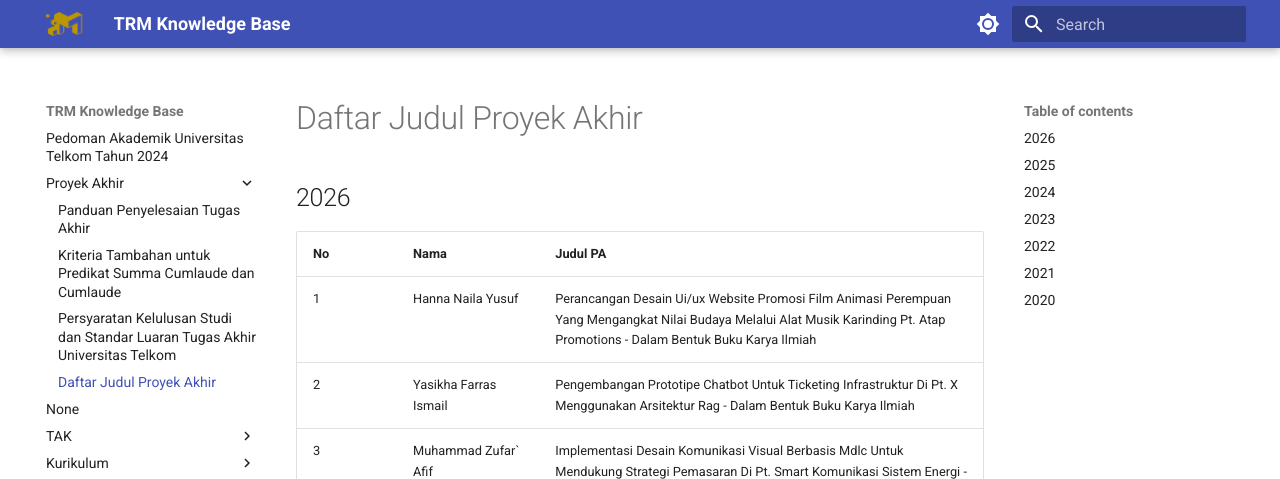
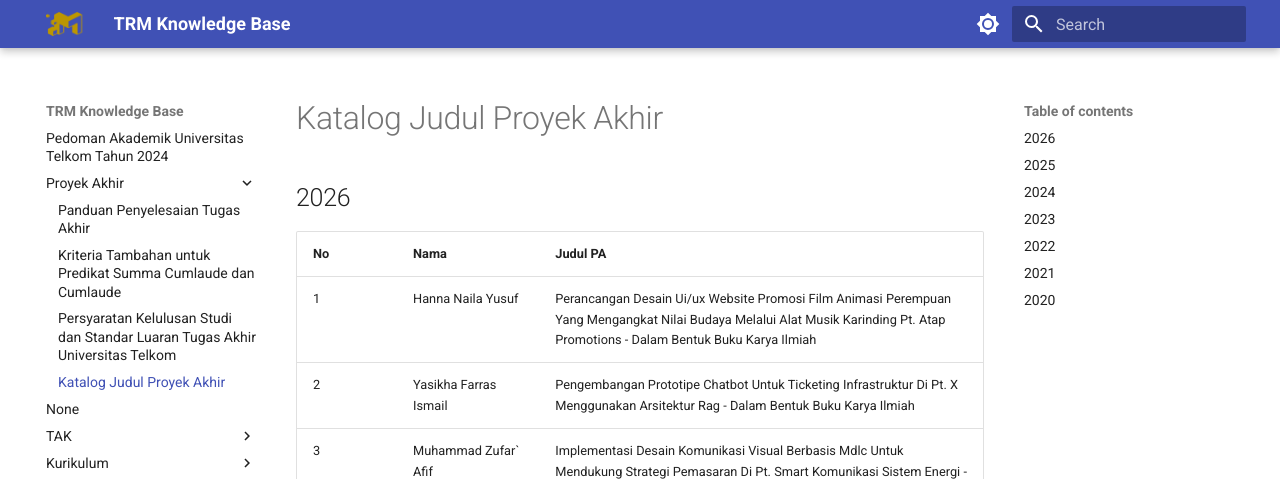
Before and after one commit to s1trm/knowledge, an MkDocs documentation site: the page built from docs/judul_pa.md, in a window 1280 px wide and 900 px high. Shown: the top 479 px of the window. Built offline with MkDocs 1.6.1 and Material for MkDocs 9.7.7, drawn with Linux system fonts in a browser that asks for light colours.

Commit message:
ubah judul proyek akhir jadi katalog

```diff
--- a/docs/judul_pa.md
+++ b/docs/judul_pa.md
@@ -1,4 +1,4 @@
-# Daftar Judul Proyek Akhir
+# Katalog Judul Proyek Akhir
 
 ## 2026
 
```
